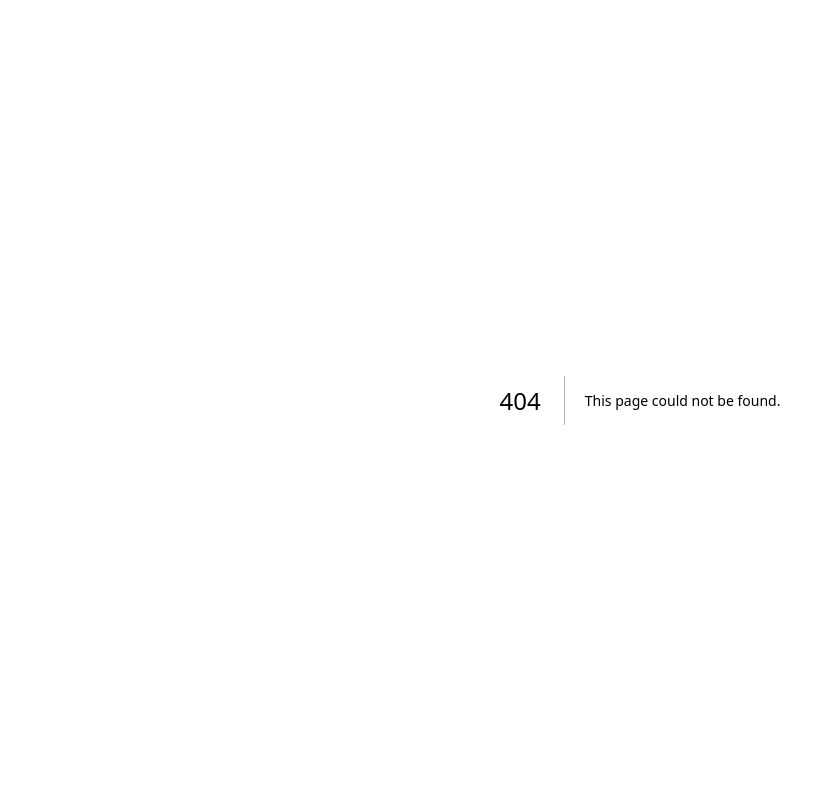
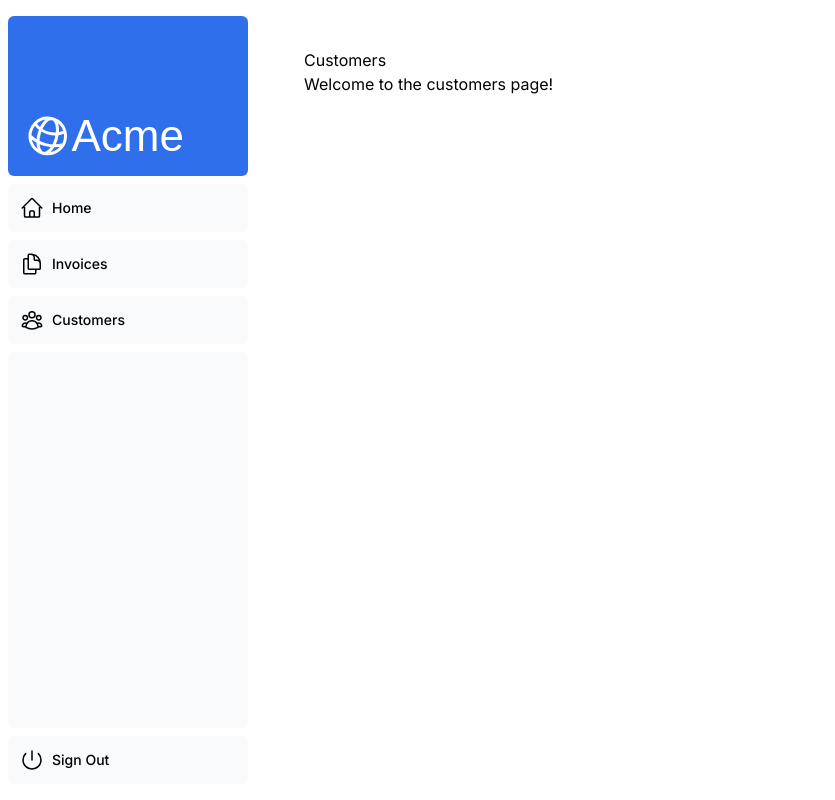
Before and after one commit to adrianoenache/learn-nextjs, a Next.js app in the folder app-router/nextjs-dashboard/: page /dashboard/customers in a window 1280 px wide. Before the commit this address had no page. Shown: the whole page, without its empty margins (0-835 px from the left). Built offline with nearby package versions, Linux system fonts and the light colour scheme; a web font is replaced by a local one.

Commit message:
feat: add customers, invoices, and dashboard pages with layout and side navigation components

```diff
--- /dev/null
+++ b/app-router/nextjs-dashboard/app/dashboard/customers/page.tsx
@@ -0,0 +1,17 @@
+// Exporting a simple React component for the customers page
+export default function Page() {
+
+  // Rendering the customers page content
+  return (
+
+    // Using React fragments to wrap multiple elements
+    <>
+
+      <h1>Customers</h1>
+      <p>Welcome to the customers page!</p>
+
+    </>
+
+  );
+
+}
--- /dev/null
+++ b/app-router/nextjs-dashboard/app/dashboard/invoices/page.tsx
@@ -0,0 +1,17 @@
+// Exporting a simple React component for the invoices page
+export default function Page() {
+
+  // Rendering the invoices page content
+  return (
+
+    // Using React fragments to wrap multiple elements
+    <>
+
+      <h1>Invoices</h1>
+      <p>Welcome to the invoices page!</p>
+
+    </>
+
+  );
+
+}
--- /dev/null
+++ b/app-router/nextjs-dashboard/app/dashboard/layout.tsx
@@ -0,0 +1,35 @@
+// Import components
+import SideNav from '@/app/ui/dashboard/sidenav';
+
+// Root layout component
+export default function RootLayout({
+
+  // Destructure children prop
+  children,
+
+}: {
+
+  // Define children type
+  children: React.ReactNode;
+
+}) {
+
+  // Return the HTML structure with children components
+  return (
+
+    // Fragment wrapper
+    <>
+
+      {/* Sidebar */}
+      <div className="flex h-screen flex-col md:flex-row md:overflow-hidden">
+        <div className="w-full flex-none md:w-64">
+          <SideNav />
+        </div>
+        <div className="flex-grow p-6 md:overflow-y-auto md:p-12">{children}</div>
+      </div>
+
+    </>
+
+  );
+
+}
--- /dev/null
+++ b/app-router/nextjs-dashboard/app/dashboard/page.tsx
@@ -0,0 +1,17 @@
+// Exporting a simple React component for the dashboard page
+export default function Page() {
+
+  // Rendering the dashboard page content
+  return (
+
+    // Using React fragments to wrap multiple elements
+    <>
+
+      <h1>Dashboard</h1>
+      <p>Welcome to the dashboard!</p>
+
+    </>
+
+  );
+
+}
```
Also changed, not shown: app-router/nextjs-dashboard/app/ui/acme-logo.tsx (+14 -0 lines), app-router/nextjs-dashboard/app/ui/dashboard/nav-links.tsx (+30 -2 lines), app-router/nextjs-dashboard/app/ui/dashboard/sidenav.tsx (+22 -0 lines).
